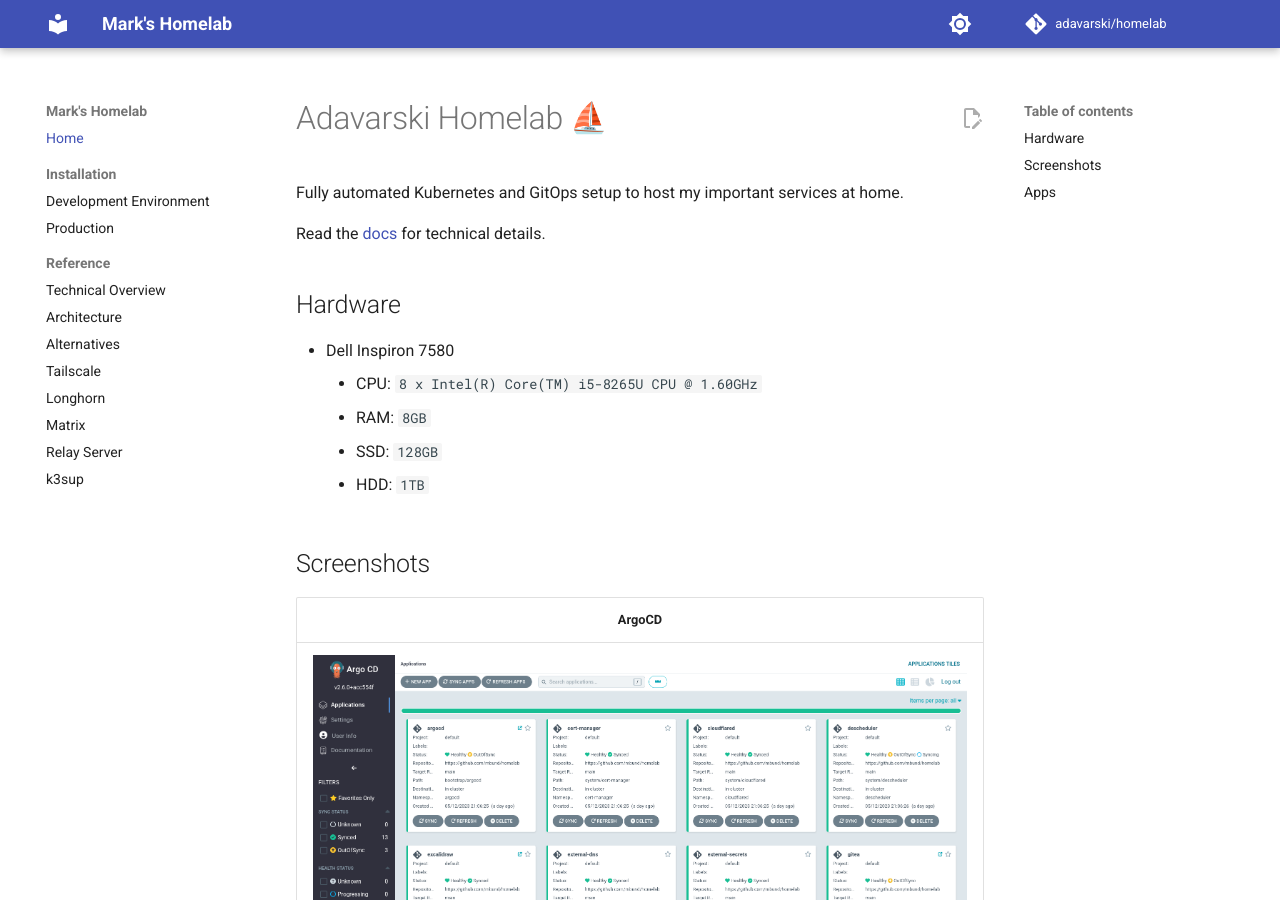
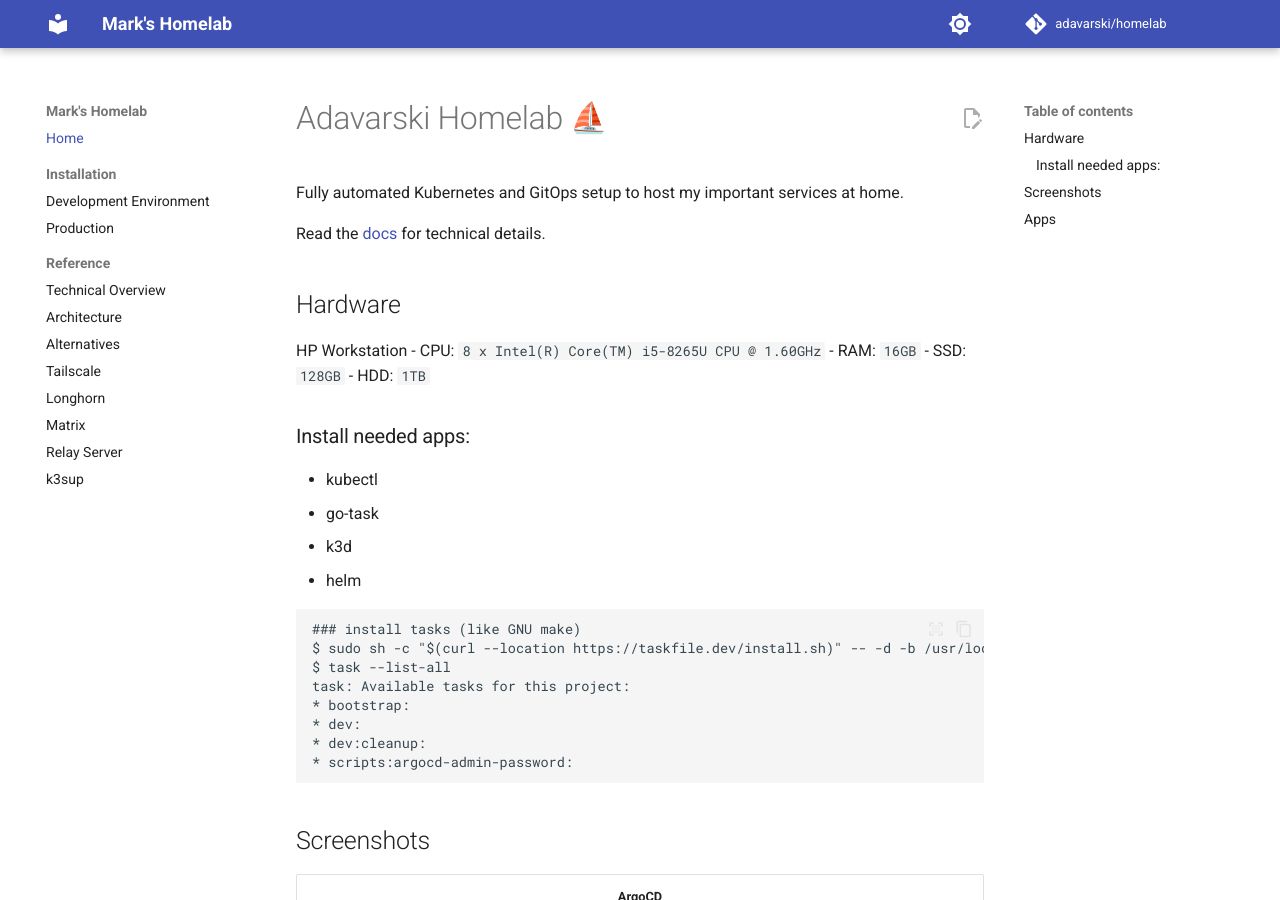
Before and after one commit to adavarski/homelab, an MkDocs documentation site: the page built from docs/index.md, in a window 1280 px wide and 900 px high. Built offline with MkDocs 1.6.1 and Material for MkDocs 9.7.7, drawn with Linux system fonts in a browser that asks for light colours; emoji names are drawn with the system emoji font; comment, search, counter and statistics services are not loaded.

Commit message:
Update index.md

````diff
--- a/docs/index.md
+++ b/docs/index.md
@@ -6,12 +6,28 @@ Read the [docs](https://adavarski.github.io/homelab) for technical details.
 
 ## Hardware
 
-
-- Dell Inspiron 7580
+HP Workstation
     - CPU: `8 x Intel(R) Core(TM) i5-8265U CPU @ 1.60GHz`
-    - RAM: `8GB`
+    - RAM: `16GB`
     - SSD: `128GB`
     - HDD: `1TB`
+
+### Install needed apps:
+- kubectl
+- go-task
+- k3d
+- helm
+
+```
+### install tasks (like GNU make)
+$ sudo sh -c "$(curl --location https://taskfile.dev/install.sh)" -- -d -b /usr/local/bin
+$ task --list-all
+task: Available tasks for this project:
+* bootstrap:
+* dev:
+* dev:cleanup:
+* scripts:argocd-admin-password:
+```
 
 ## Screenshots
 
````
